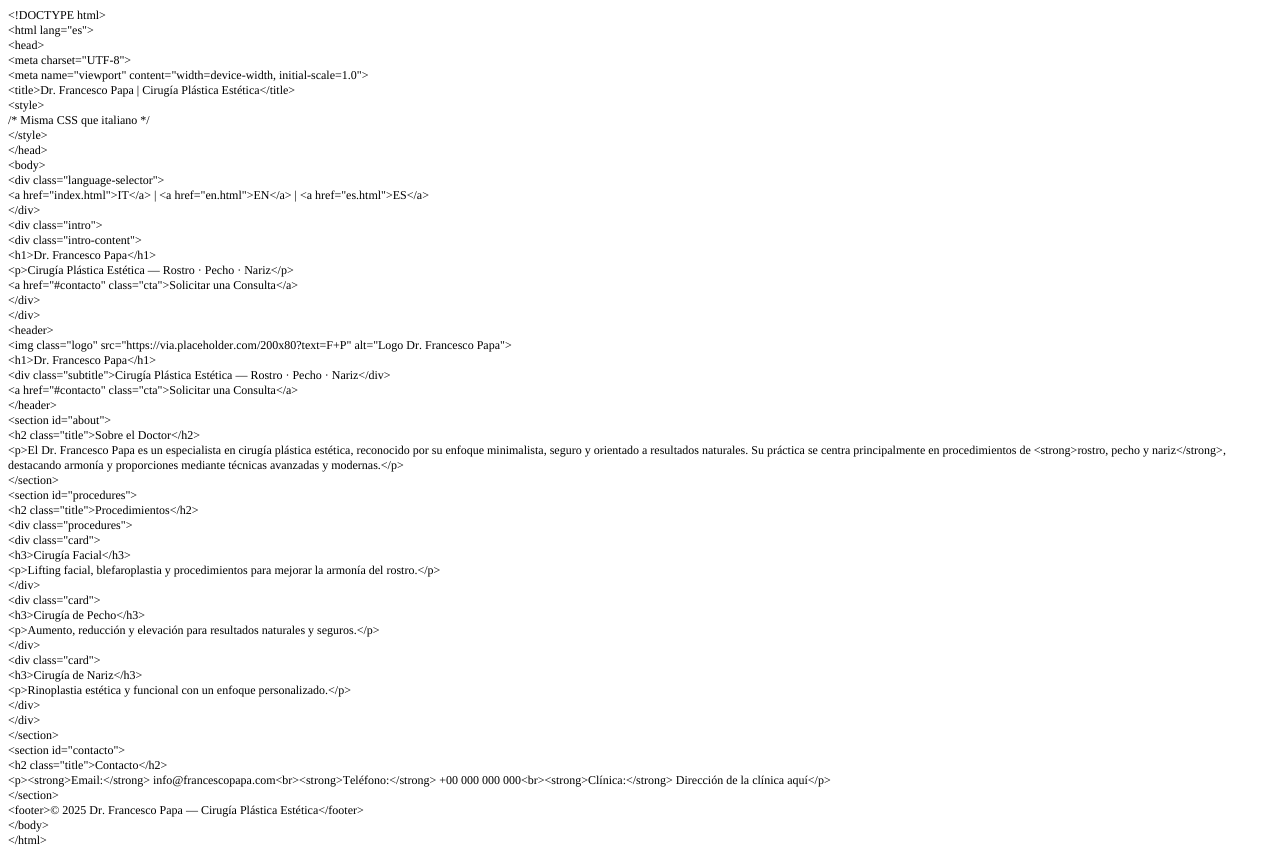
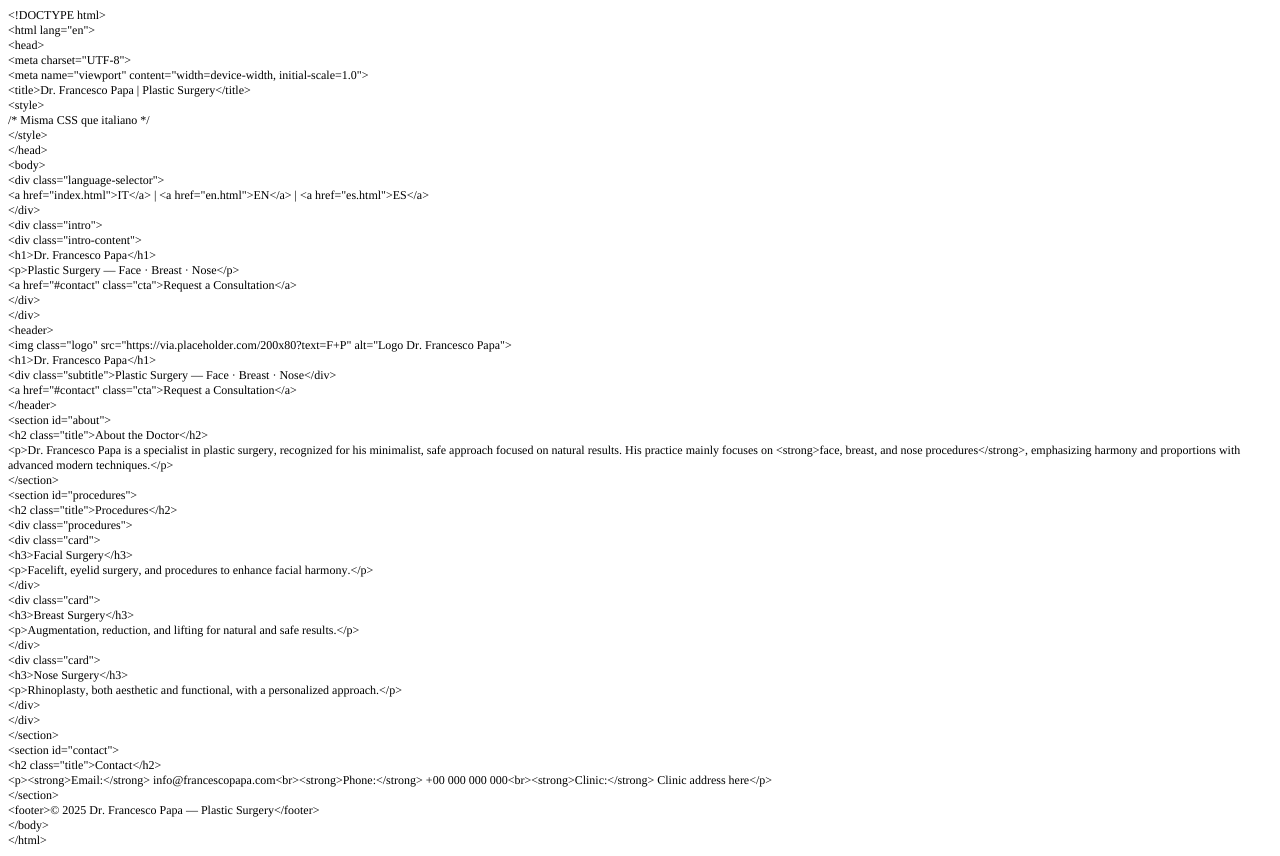
Before and after one commit to francescopapa-chirurgo/chirurgiaplastica, a plain HTML site: page en.html in a window 1280 px wide. Drawn offline with Linux system fonts and the light colour scheme.

Commit message:
Add files via upload

```diff
--- a/en.html
+++ b/en.html
@@ -13,11 +13,11 @@
 </head>
 <body>
 <p class="p1"><span class="s1">&lt;!DOCTYPE html&gt;</span></p>
-<p class="p1"><span class="s1">&lt;html lang="es"&gt;</span></p>
+<p class="p1"><span class="s1">&lt;html lang="en"&gt;</span></p>
 <p class="p1"><span class="s1">&lt;head&gt;</span></p>
 <p class="p1"><span class="s1">&lt;meta charset="UTF-8"&gt;</span></p>
 <p class="p1"><span class="s1">&lt;meta name="viewport" content="width=device-width, initial-scale=1.0"&gt;</span></p>
-<p class="p1"><span class="s1">&lt;title&gt;Dr. Francesco Papa | Cirugía Plástica Estética&lt;/title&gt;</span></p>
+<p class="p1"><span class="s1">&lt;title&gt;Dr. Francesco Papa | Plastic Surgery&lt;/title&gt;</span></p>
 <p class="p1"><span class="s1">&lt;style&gt;</span></p>
 <p class="p1"><span class="s1">/* Misma CSS que italiano */</span></p>
 <p class="p1"><span class="s1">&lt;/style&gt;</span></p>
@@ -29,42 +29,42 @@
 <p class="p1"><span class="s1">&lt;div class="intro"&gt;</span></p>
 <p class="p1"><span class="s1">&lt;div class="intro-content"&gt;</span></p>
 <p class="p1"><span class="s1">&lt;h1&gt;Dr. Francesco Papa&lt;/h1&gt;</span></p>
-<p class="p1"><span class="s1">&lt;p&gt;Cirugía Plástica Estética — Rostro · Pecho · Nariz&lt;/p&gt;</span></p>
-<p class="p1"><span class="s1">&lt;a href="#contacto" class="cta"&gt;Solicitar una Consulta&lt;/a&gt;</span></p>
+<p class="p1"><span class="s1">&lt;p&gt;Plastic Surgery — Face · Breast · Nose&lt;/p&gt;</span></p>
+<p class="p1"><span class="s1">&lt;a href="#contact" class="cta"&gt;Request a Consultation&lt;/a&gt;</span></p>
 <p class="p1"><span class="s1">&lt;/div&gt;</span></p>
 <p class="p1"><span class="s1">&lt;/div&gt;</span></p>
 <p class="p1"><span class="s1">&lt;header&gt;</span></p>
 <p class="p1"><span class="s1">&lt;img class="logo" src="https://via.placeholder.com/200x80?text=F+P" alt="Logo Dr. Francesco Papa"&gt;</span></p>
 <p class="p1"><span class="s1">&lt;h1&gt;Dr. Francesco Papa&lt;/h1&gt;</span></p>
-<p class="p1"><span class="s1">&lt;div class="subtitle"&gt;Cirugía Plástica Estética — Rostro · Pecho · Nariz&lt;/div&gt;</span></p>
-<p class="p1"><span class="s1">&lt;a href="#contacto" class="cta"&gt;Solicitar una Consulta&lt;/a&gt;</span></p>
+<p class="p1"><span class="s1">&lt;div class="subtitle"&gt;Plastic Surgery — Face · Breast · Nose&lt;/div&gt;</span></p>
+<p class="p1"><span class="s1">&lt;a href="#contact" class="cta"&gt;Request a Consultation&lt;/a&gt;</span></p>
 <p class="p1"><span class="s1">&lt;/header&gt;</span></p>
 <p class="p1"><span class="s1">&lt;section id="about"&gt;</span></p>
-<p class="p1"><span class="s1">&lt;h2 class="title"&gt;Sobre el Doctor&lt;/h2&gt;</span></p>
-<p class="p1"><span class="s1">&lt;p&gt;El Dr. Francesco Papa es un especialista en cirugía plástica estética, reconocido por su enfoque minimalista, seguro y orientado a resultados naturales. Su práctica se centra principalmente en procedimientos de &lt;strong&gt;rostro, pecho y nariz&lt;/strong&gt;, destacando armonía y proporciones mediante técnicas avanzadas y modernas.&lt;/p&gt;</span></p>
+<p class="p1"><span class="s1">&lt;h2 class="title"&gt;About the Doctor&lt;/h2&gt;</span></p>
+<p class="p1"><span class="s1">&lt;p&gt;Dr. Francesco Papa is a specialist in plastic surgery, recognized for his minimalist, safe approach focused on natural results. His practice mainly focuses on &lt;strong&gt;face, breast, and nose procedures&lt;/strong&gt;, emphasizing harmony and proportions with advanced modern techniques.&lt;/p&gt;</span></p>
 <p class="p1"><span class="s1">&lt;/section&gt;</span></p>
 <p class="p1"><span class="s1">&lt;section id="procedures"&gt;</span></p>
-<p class="p1"><span class="s1">&lt;h2 class="title"&gt;Procedimientos&lt;/h2&gt;</span></p>
+<p class="p1"><span class="s1">&lt;h2 class="title"&gt;Procedures&lt;/h2&gt;</span></p>
 <p class="p1"><span class="s1">&lt;div class="procedures"&gt;</span></p>
 <p class="p1"><span class="s1">&lt;div class="card"&gt;</span></p>
-<p class="p1"><span class="s1">&lt;h3&gt;Cirugía Facial&lt;/h3&gt;</span></p>
-<p class="p1"><span class="s1">&lt;p&gt;Lifting facial, blefaroplastia y procedimientos para mejorar la armonía del rostro.&lt;/p&gt;</span></p>
+<p class="p1"><span class="s1">&lt;h3&gt;Facial Surgery&lt;/h3&gt;</span></p>
+<p class="p1"><span class="s1">&lt;p&gt;Facelift, eyelid surgery, and procedures to enhance facial harmony.&lt;/p&gt;</span></p>
 <p class="p1"><span class="s1">&lt;/div&gt;</span></p>
 <p class="p1"><span class="s1">&lt;div class="card"&gt;</span></p>
-<p class="p1"><span class="s1">&lt;h3&gt;Cirugía de Pecho&lt;/h3&gt;</span></p>
-<p class="p1"><span class="s1">&lt;p&gt;Aumento, reducción y elevación para resultados naturales y seguros.&lt;/p&gt;</span></p>
+<p class="p1"><span class="s1">&lt;h3&gt;Breast Surgery&lt;/h3&gt;</span></p>
+<p class="p1"><span class="s1">&lt;p&gt;Augmentation, reduction, and lifting for natural and safe results.&lt;/p&gt;</span></p>
 <p class="p1"><span class="s1">&lt;/div&gt;</span></p>
 <p class="p1"><span class="s1">&lt;div class="card"&gt;</span></p>
-<p class="p1"><span class="s1">&lt;h3&gt;Cirugía de Nariz&lt;/h3&gt;</span></p>
-<p class="p1"><span class="s1">&lt;p&gt;Rinoplastia estética y funcional con un enfoque personalizado.&lt;/p&gt;</span></p>
+<p class="p1"><span class="s1">&lt;h3&gt;Nose Surgery&lt;/h3&gt;</span></p>
+<p class="p1"><span class="s1">&lt;p&gt;Rhinoplasty, both aesthetic and functional, with a personalized approach.&lt;/p&gt;</span></p>
 <p class="p1"><span class="s1">&lt;/div&gt;</span></p>
 <p class="p1"><span class="s1">&lt;/div&gt;</span></p>
 <p class="p1"><span class="s1">&lt;/section&gt;</span></p>
-<p class="p1"><span class="s1">&lt;section id="contacto"&gt;</span></p>
-<p class="p1"><span class="s1">&lt;h2 class="title"&gt;Contacto&lt;/h2&gt;</span></p>
-<p class="p1"><span class="s1">&lt;p&gt;&lt;strong&gt;Email:&lt;/strong&gt; info@francescopapa.com&lt;br&gt;&lt;strong&gt;Teléfono:&lt;/strong&gt; +00 000 000 000&lt;br&gt;&lt;strong&gt;Clínica:&lt;/strong&gt; Dirección de la clínica aquí&lt;/p&gt;</span></p>
+<p class="p1"><span class="s1">&lt;section id="contact"&gt;</span></p>
+<p class="p1"><span class="s1">&lt;h2 class="title"&gt;Contact&lt;/h2&gt;</span></p>
+<p class="p1"><span class="s1">&lt;p&gt;&lt;strong&gt;Email:&lt;/strong&gt; info@francescopapa.com&lt;br&gt;&lt;strong&gt;Phone:&lt;/strong&gt; +00 000 000 000&lt;br&gt;&lt;strong&gt;Clinic:&lt;/strong&gt; Clinic address here&lt;/p&gt;</span></p>
 <p class="p1"><span class="s1">&lt;/section&gt;</span></p>
-<p class="p1"><span class="s1">&lt;footer&gt;© 2025 Dr. Francesco Papa — Cirugía Plástica Estética&lt;/footer&gt;</span></p>
+<p class="p1"><span class="s1">&lt;footer&gt;© 2025 Dr. Francesco Papa — Plastic Surgery&lt;/footer&gt;</span></p>
 <p class="p1"><span class="s1">&lt;/body&gt;</span></p>
 <p class="p1"><span class="s1">&lt;/html&gt;</span></p>
 </body>
```
